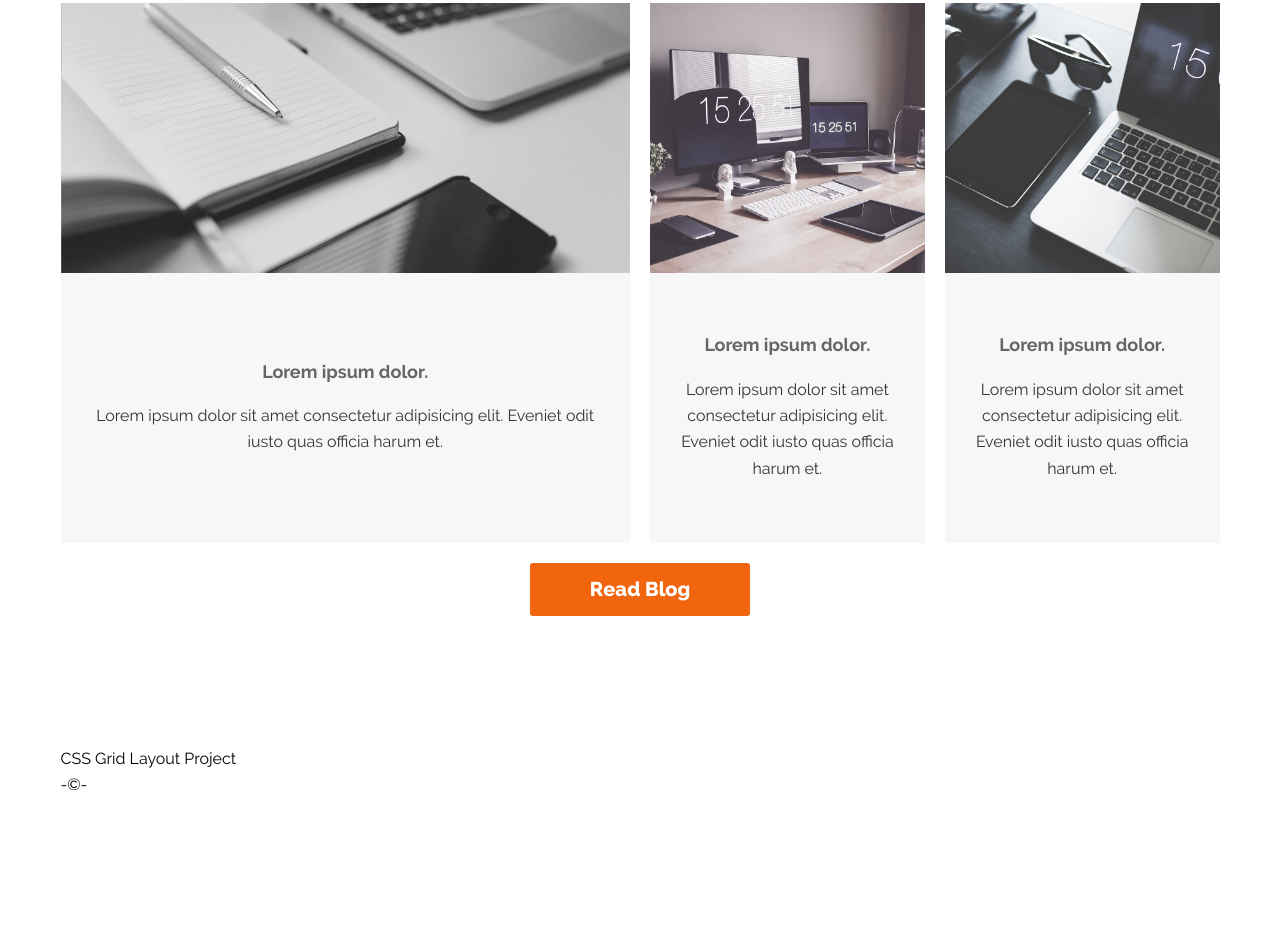
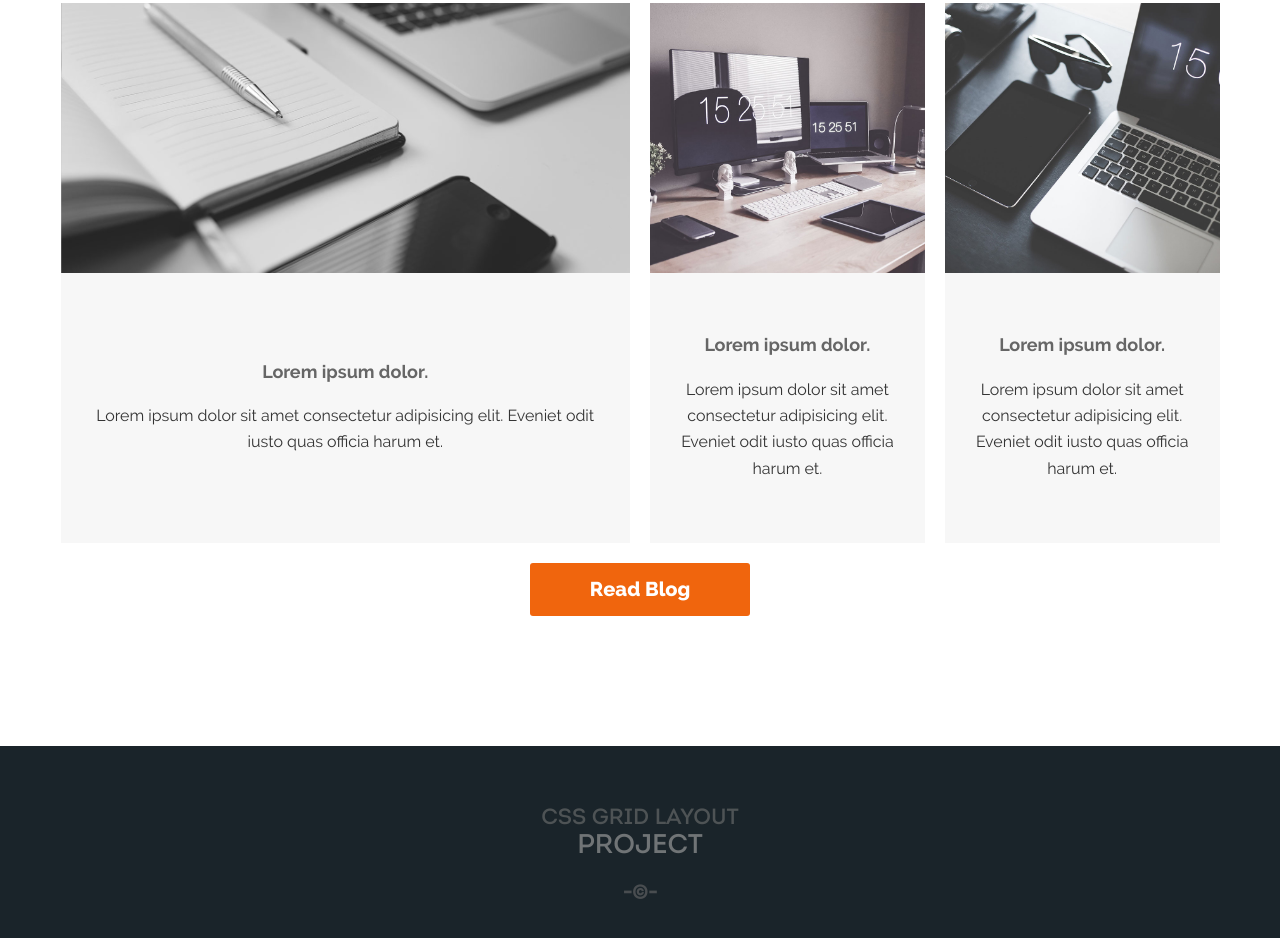
Before and after one commit to AndriiSavchuk/grid-project, a website: page app/index.html in a window 1280 px wide. Shown: the part 3260-4198 px from the top of the page. Before the commit the page ends 4059 px from the top, so only its background shows below. Drawn offline with Linux system fonts and the light colour scheme.

Commit message:
added styles to the "footer"

```diff
--- a/app/sass/main.sass
+++ b/app/sass/main.sass
@@ -168,8 +168,26 @@
             top: 20px
             bottom: 0
 
+/* Footer Styles */
 
-
-
+#footer
+  padding: 60px 0
+  background-color: darken($dark, 8%)
+  text-align: center
+  color: #4e5355
+  .footer-logo
+    text-transform: uppercase
+    font-family: intro-grid, sans-serif
+    font-size: 22px
+    line-height: 1.16
+    span
+      display: block
+      color: #707476
+      font-size: 27px
+  .footer-copy
+    font-size: 20px
+    font-weight: bold
+    color: #494D50
+    margin-top: 20px
 
 @import "media"
```
Also changed, not shown: app/css/main.min.css.
